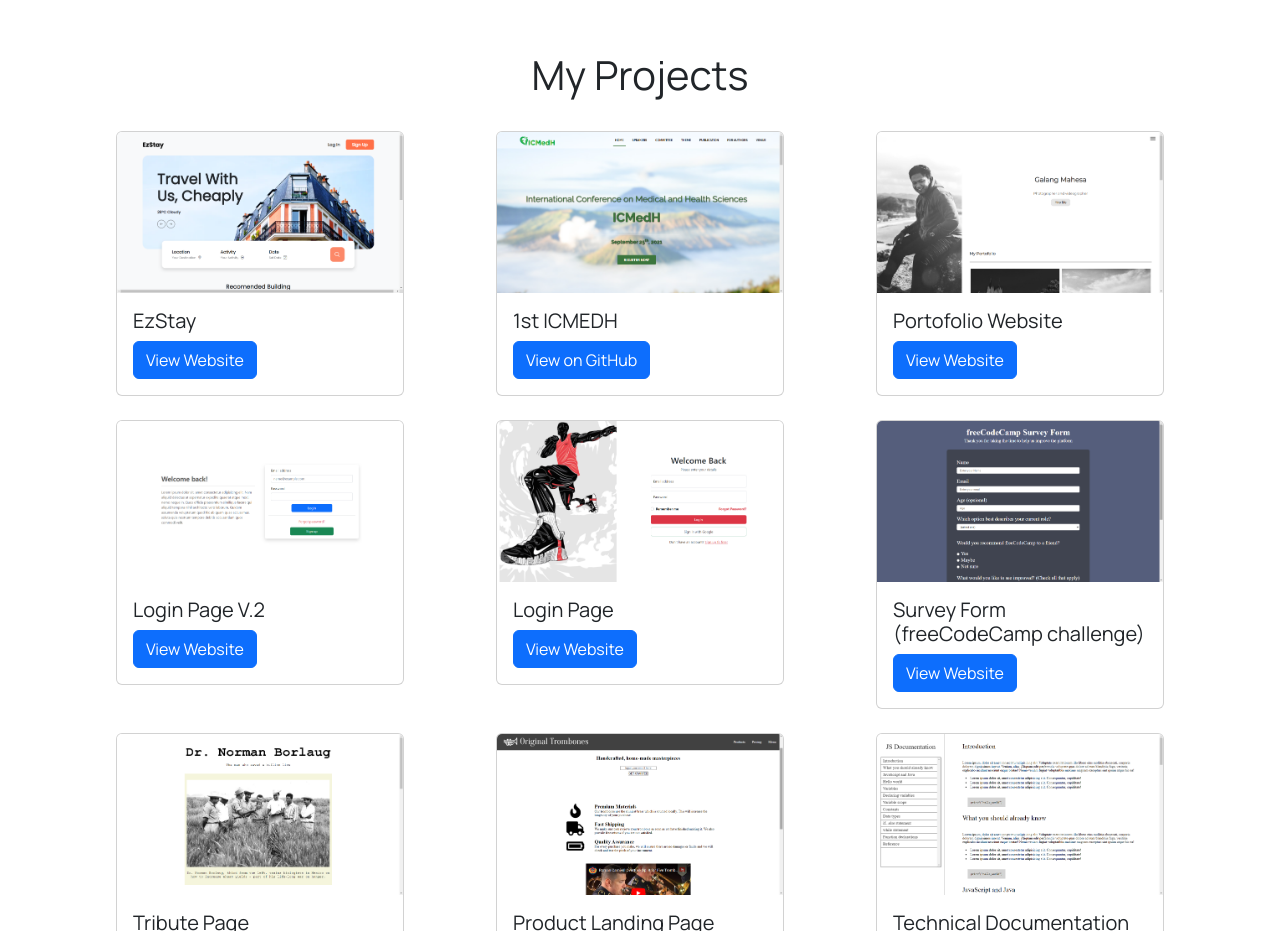
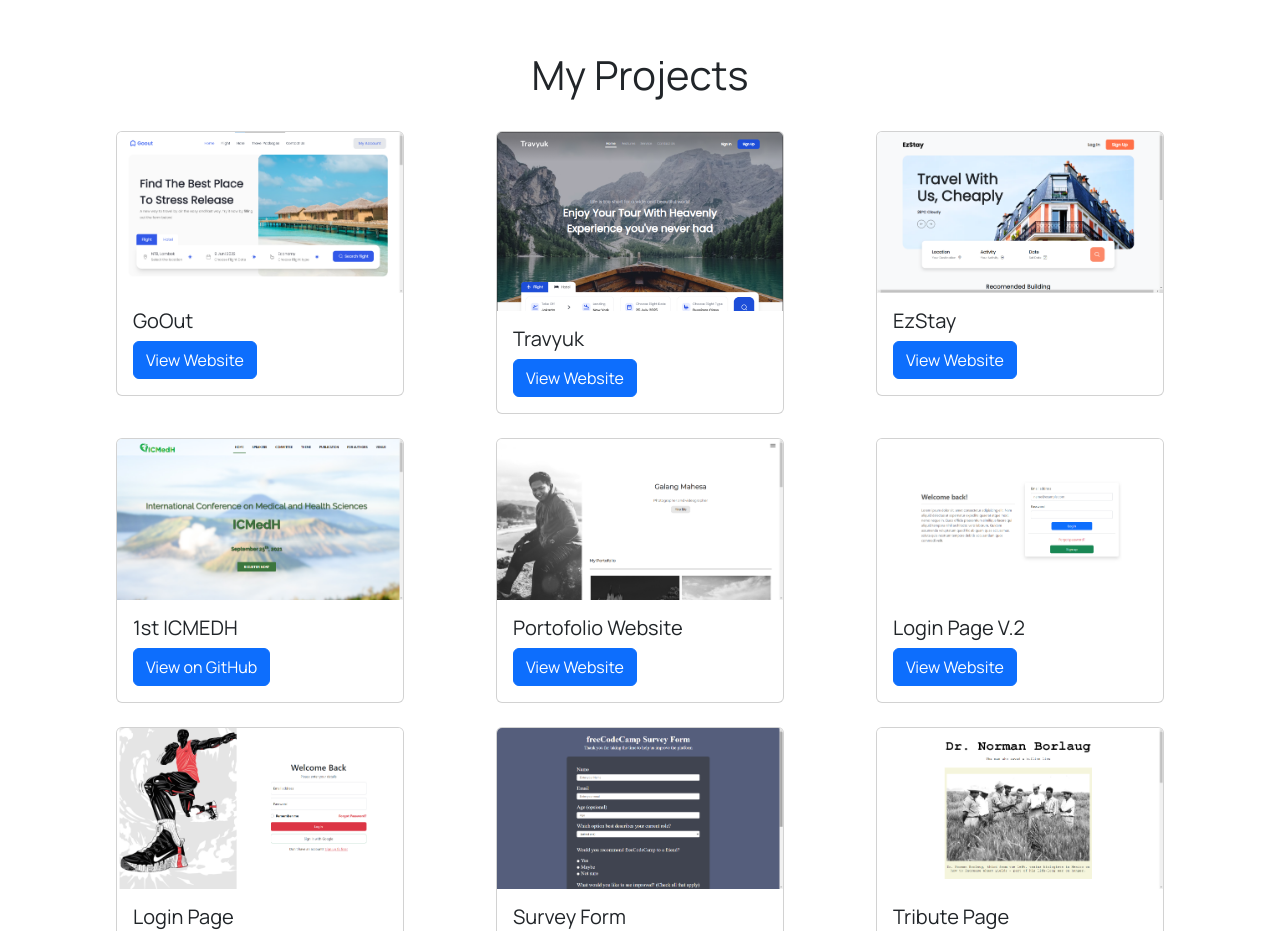
Before and after one commit to gmahesa/gmahesa.github.io, a plain HTML site: page index.html in a window 1280 px wide. Shown: the part 2540-3471 px from the top of the page. Drawn offline with nearby package versions, Linux system fonts and the light colour scheme.

Commit message:
new projects

```diff
--- a/index.html
+++ b/index.html
@@ -183,6 +183,26 @@
         <div class="row justify-content-center" data-aos="fade-up" data-aos-duration="2000">
           <div class="col-lg-4 col-md-6">
             <div class="card mx-auto mb-4" style="width: 18rem">
+              <img src="images/porto16.png" class="card-img-top" alt="EzStay" />
+              <div class="card-body">
+                <h5 class="card-title">GoOut</h5>
+                <!-- <p class="card-text">Some quick example text to build on the card title and make up the bulk of the card's content.</p> -->
+                <a href="https://gmahesa.github.io/Goout-tailwind/" class="btn btn-primary" target="_blank">View Website</a>
+              </div>
+            </div>
+          </div>
+          <div class="col-lg-4 col-md-6">
+            <div class="card mx-auto mb-4" style="width: 18rem">
+              <img src="images/porto15.png" class="card-img-top" alt="EzStay" />
+              <div class="card-body">
+                <h5 class="card-title">Travyuk</h5>
+                <!-- <p class="card-text">Some quick example text to build on the card title and make up the bulk of the card's content.</p> -->
+                <a href="https://gmahesa.github.io/travyuk-tailwind/" class="btn btn-primary" target="_blank">View Website</a>
+              </div>
+            </div>
+          </div>
+          <div class="col-lg-4 col-md-6">
+            <div class="card mx-auto mb-4" style="width: 18rem">
               <img src="images/porto14.png" class="card-img-top" alt="EzStay" />
               <div class="card-body">
                 <h5 class="card-title">EzStay</h5>
@@ -197,7 +217,7 @@
               <div class="card-body">
                 <h5 class="card-title">1st ICMEDH</h5>
                 <!-- <p class="card-text">Some quick example text to build on the card title and make up the bulk of the card's content.</p> -->
-                <a href="#" class="btn btn-primary" target="_blank">View on GitHub</a>
+                <a href="https://github.com/gmahesa/icmedh-2021" class="btn btn-primary" target="_blank">View on GitHub</a>
               </div>
             </div>
           </div>
```
Also changed, not shown: images/Vector-1.png (deleted), images/Vector.png (deleted), images/porto15.png (added), images/porto16.png (added).
